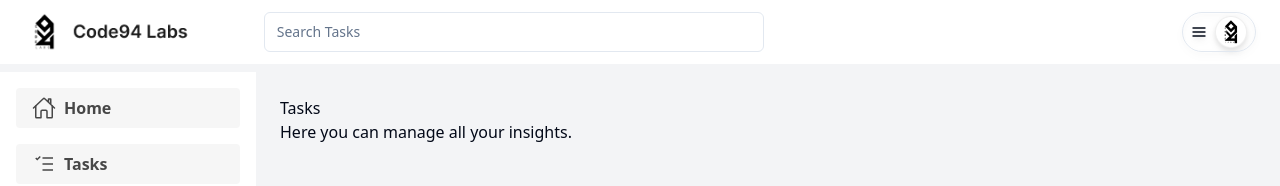
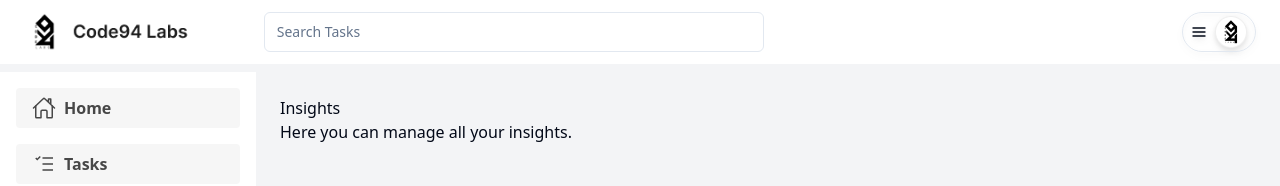
Before and after one commit to diduladishan/task-management-application, a Next.js app: page /insights in a window 1280 px wide. Shown: the top 186 px of the page. Built offline with nearby package versions, Linux system fonts and the light colour scheme.

Commit message:
chore: update sidebar page contents for better structure

```diff
--- a/app/inbox/page.tsx
+++ b/app/inbox/page.tsx
@@ -1,7 +1,7 @@
 export default function InboxPage() {
   return (
     <div>
-      <h1>Tasks</h1>
+      <h1>Inbox</h1>
       <p>Here you can manage all your inbox.</p>
     </div>
   );
--- a/app/insights/page.tsx
+++ b/app/insights/page.tsx
@@ -1,7 +1,7 @@
 export default function InsightsPage() {
   return (
     <div>
-      <h1>Tasks</h1>
+      <h1>Insights</h1>
       <p>Here you can manage all your insights.</p>
     </div>
   );
--- a/app/report/page.tsx
+++ b/app/report/page.tsx
@@ -1,7 +1,7 @@
 export default function ReportPage() {
   return (
     <div>
-      <h1>Tasks</h1>
+      <h1>Reports</h1>
       <p>Here you can manage all your reports.</p>
     </div>
   );
--- a/app/settings/page.tsx
+++ b/app/settings/page.tsx
@@ -1,7 +1,7 @@
 export default function SettingsPage() {
   return (
     <div>
-      <h1>Tasks</h1>
+      <h1>Settings</h1>
       <p>Here you can manage all your settings.</p>
     </div>
   );
```
